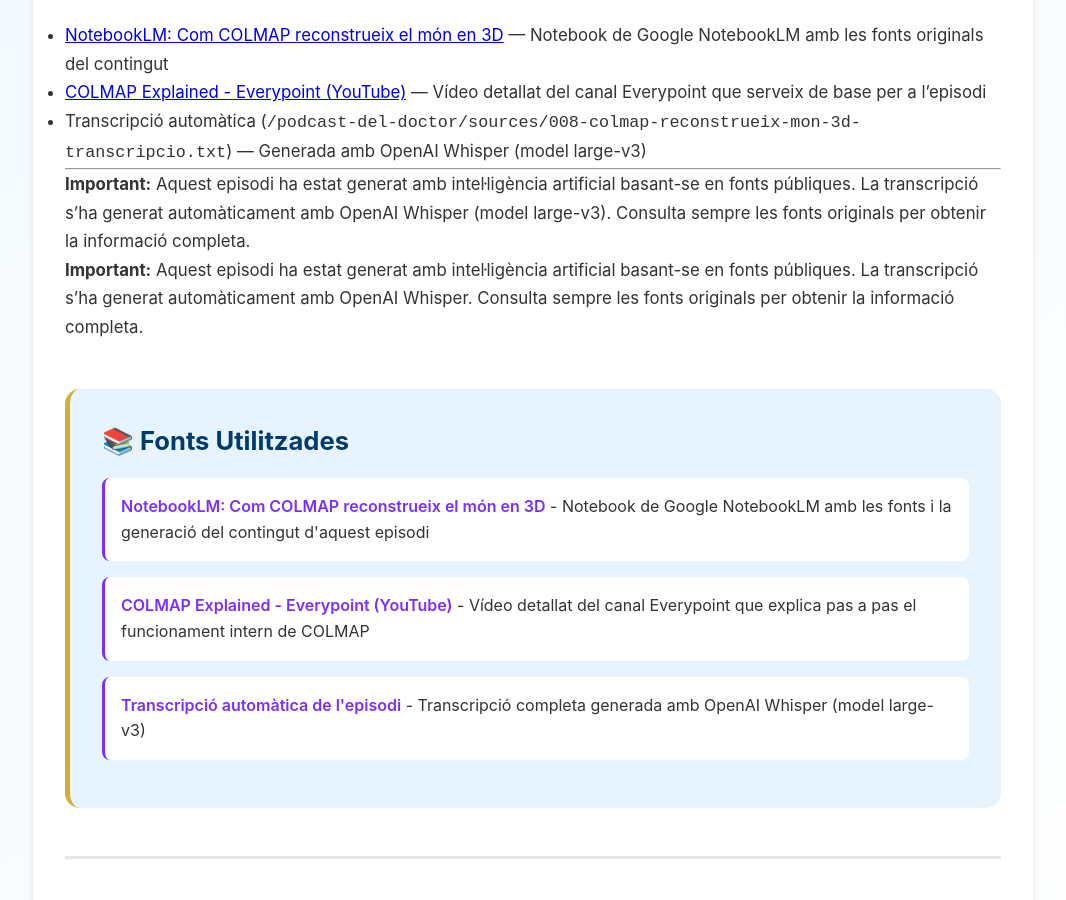
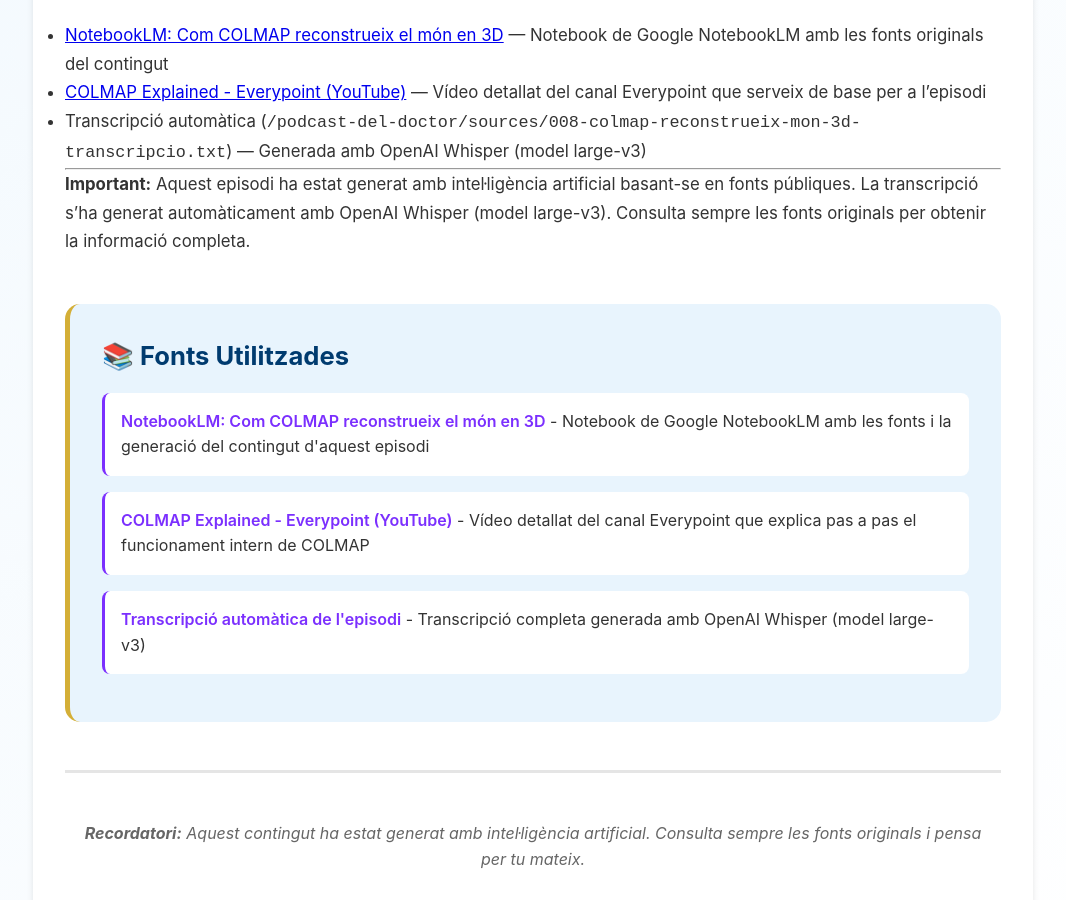
Before and after one commit to drpicox/podcast-del-doctor, a Jekyll site: the page built from _episodes/008-colmap-reconstrueix-mon-3d.md, in a window 1280 px wide and 900 px high, scrolled down 2449 px. Shown: the whole window, without its empty margins (107-1173 px from the left). Built offline with Jekyll 4.4.1, drawn with Linux system fonts in a browser that asks for light colours.

Commit message:
Fix duplicate disclaimer in episode 008

```diff
--- a/_episodes/008-colmap-reconstrueix-mon-3d.md
+++ b/_episodes/008-colmap-reconstrueix-mon-3d.md
@@ -59,5 +59,3 @@
 ---
 
 **Important:** Aquest episodi ha estat generat amb intel·ligència artificial basant-se en fonts públiques. La transcripció s'ha generat automàticament amb OpenAI Whisper (model large-v3). Consulta sempre les fonts originals per obtenir la informació completa.
-
-**Important:** Aquest episodi ha estat generat amb intel·ligència artificial basant-se en fonts públiques. La transcripció s'ha generat automàticament amb OpenAI Whisper. Consulta sempre les fonts originals per obtenir la informació completa.
```
